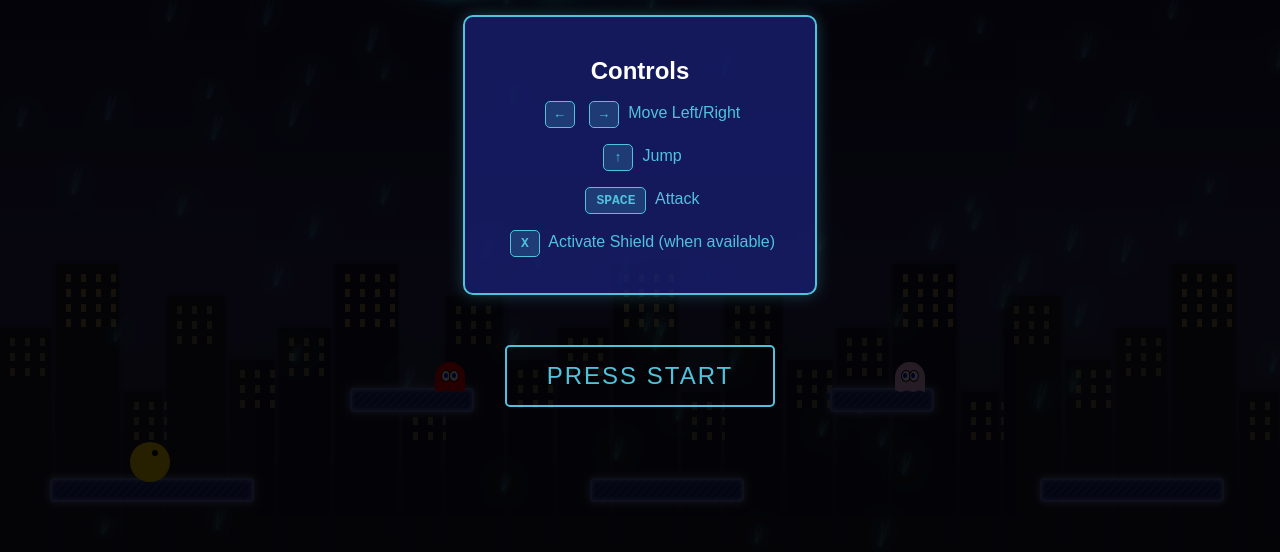
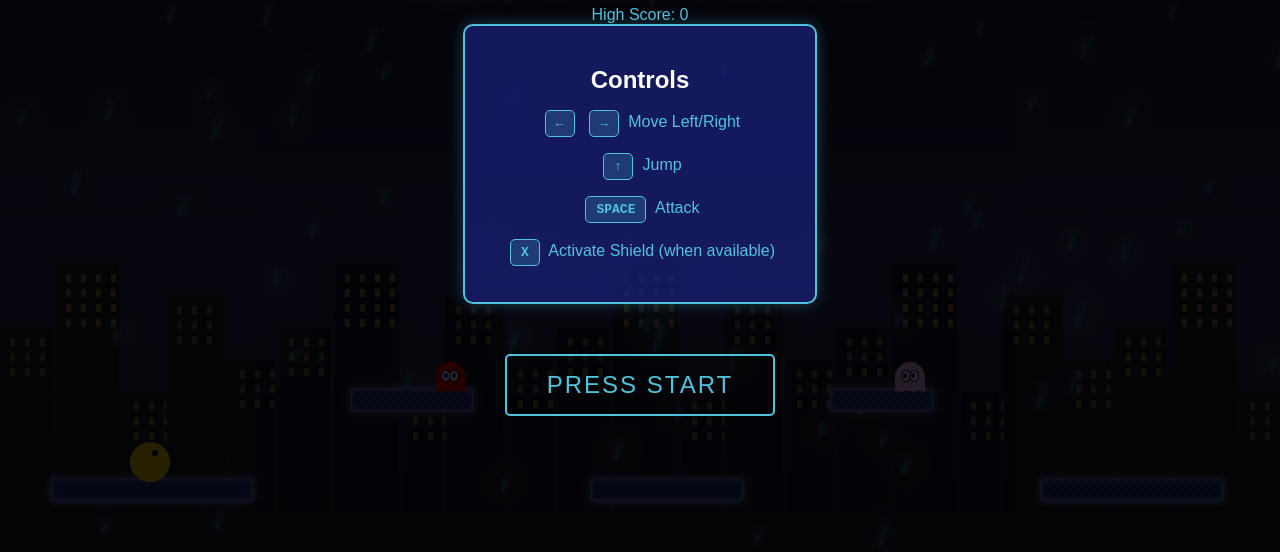
Before and after one commit to AyushSinha1411/pacman_platformer, a plain HTML site: page index.html in a window 1280 px wide. Shown: the part 248-800 px from the top of the page. Drawn offline with Linux system fonts and the light colour scheme.

Commit message:
Update index.html

```diff
--- a/index.html
+++ b/index.html
@@ -10,6 +10,7 @@
     <div class="cyberpunk-bg">
         <div class="start-screen" id="startScreen">
             <h1>Cyberpunk Pac-Man</h1>
+            <div class="high-score" id="highScore">High Score: 0</div>
             <div class="controls">
                 <h2>Controls</h2>
                 <p><span class="key">←</span> <span class="key">→</span> Move Left/Right</p>
@@ -19,6 +20,7 @@
             </div>
             <button class="start-button" id="startButton">Press Start</button>
         </div>
+        <div id="score-display">Score: 0</div>
         <div class="cloud cloud-1"></div>
         <div class="cloud cloud-2"></div>
         <div class="cloud cloud-3"></div>
```
